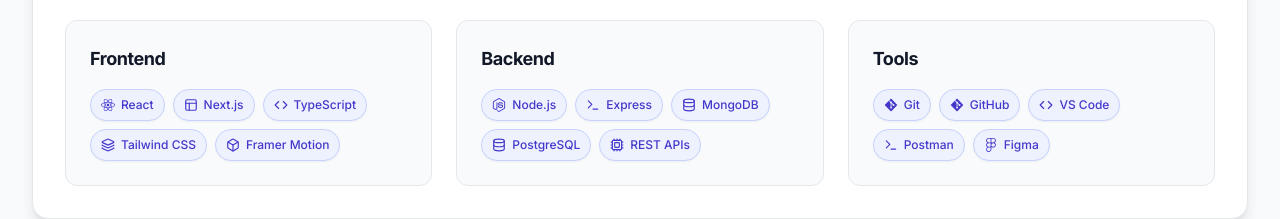
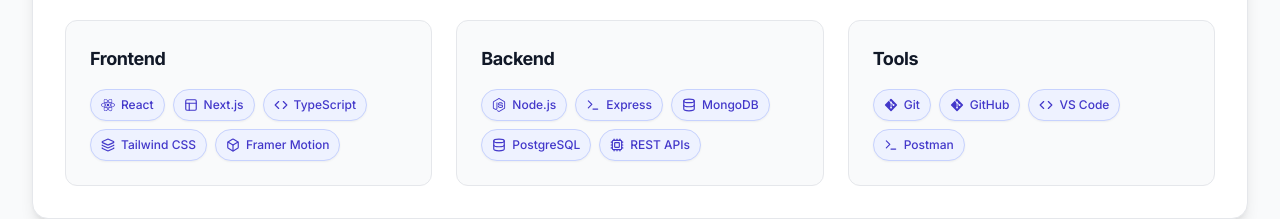
Before and after one commit to Asif-india/My-Portfolio, a Next.js app: page / in a window 1280 px wide. Shown: the part 2280-2499 px from the top of the page. Built offline with nearby package versions, Linux system fonts and the light colour scheme.

Commit message:
feat: update about section

```diff
--- a/components/sections/About.tsx
+++ b/components/sections/About.tsx
@@ -75,7 +75,7 @@
 const techStack = [
   { category: 'Frontend', technologies: ['React', 'Next.js', 'TypeScript', 'Tailwind CSS', 'Framer Motion'] },
   { category: 'Backend', technologies: ['Node.js', 'Express', 'MongoDB', 'PostgreSQL', 'REST APIs'] },
-  { category: 'Tools', technologies: ['Git', 'GitHub', 'VS Code', 'Postman', 'Figma'] },
+  { category: 'Tools', technologies: ['Git', 'GitHub', 'VS Code', 'Postman'] },
 ];
 
 const personalInfo = [
```
